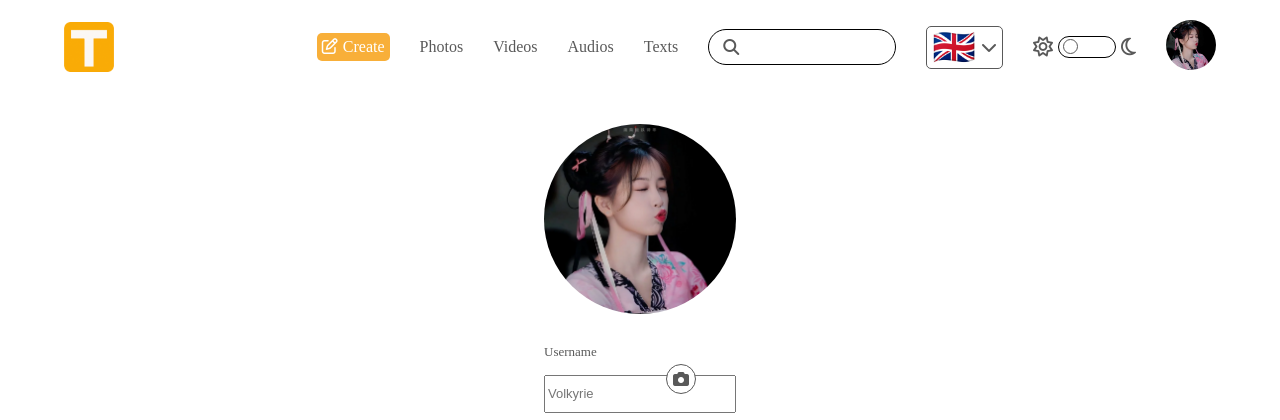
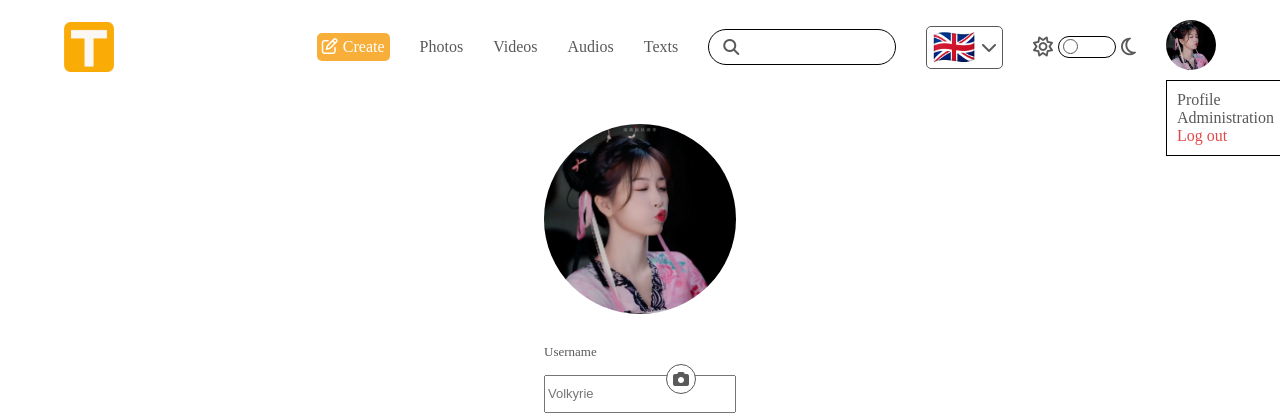
Before and after one commit to Volkyrie/Tumblow, a PHP site: page /profile.php in a window 1280 px wide. Shown: the top 420 px of the page. Run offline with PHP 8.4, Linux system fonts and the light colour scheme; some libraries are stand-ins or nearby versions; some web fonts are replaced.

Commit message:
Dropdown menu added

```diff
--- a/css/style.css
+++ b/css/style.css
@@ -383,6 +383,10 @@ input:checked + .slider:before {
     cursor: pointer;
 }
 
+.dropdown {
+    top: 60px;
+}
+
 /* Main */
 main {
     min-height: 84vh;
--- a/profile.php
+++ b/profile.php
@@ -36,7 +36,14 @@
             </label>
             <i class="fa-regular fa-moon color-grey"></i>
         </div>
-        <a href="#" id="profile"><img class="profile-icon radius-50" src="./img/profile.png" alt="User profile"></a>
+        <div class="display-flex position-relative">
+            <a href="#" id="profile"><img class="profile-icon radius-50" src="./img/profile.png" alt="User profile"></a>
+            <div class="display-flex position-absolute column dropdown background-white border-thickness padding-10">
+                <a href="#" class="color-grey">Profile</a>
+                <a href="#" class="color-grey">Administration</a>
+                <a href="#" class="color-red">Log out</a>
+            </div>
+        </div>
     </header>
     <header class="display-flex justify-space-between align-center to-hide">
         <i class="fa-solid fa-bars color-grey"></i>
@@ -49,7 +56,7 @@
     <main class="display-flex column align-center width100">
         <form action="#" class="display-flex column width50 position-relative">
             <img class="radius-50p margin-bottom-30" src="./img/profile.png" alt="profile picture">
-            <div id="upload-img" class="color-grey border-thickness radius-50 camera-icon display-flex justify-center align-center position-absolute background-white">
+            <div class="color-grey border-thickness radius-50 camera-icon display-flex justify-center align-center position-absolute background-white">
                 <i class="fa-solid fa-camera"></i>
             </div>
             <div class="display-flex column padding-bottom-30">
```
